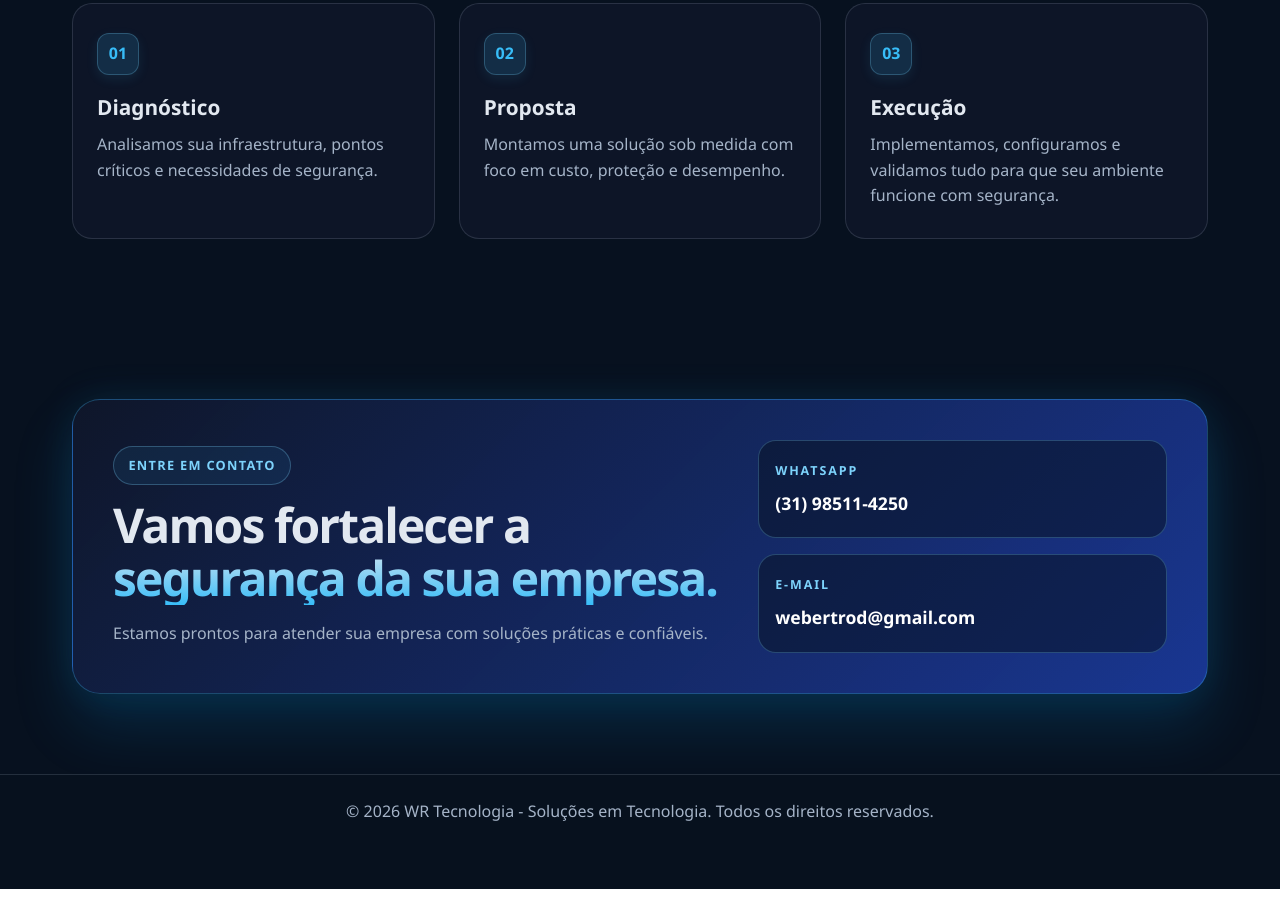
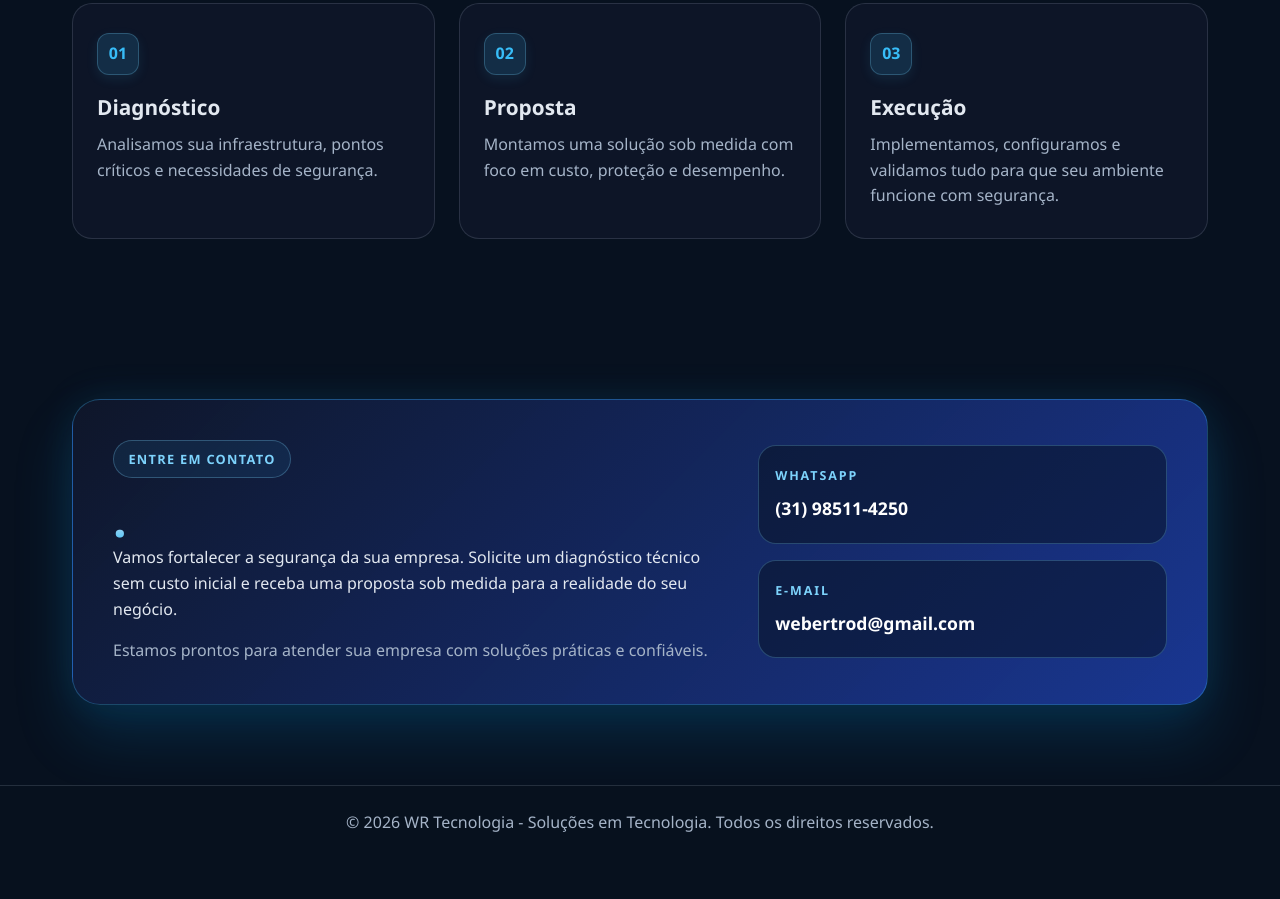
Before and after one commit to wrtecnologiabhz/wrtecnologiabhz.github.io, a plain HTML site: page index.html in a window 1280 px wide. Shown: the part 3038-3937 px from the top of the page. Drawn offline with Linux system fonts and the light colour scheme.

Commit message:
Update index.html

```diff
--- a/index.html
+++ b/index.html
@@ -185,7 +185,8 @@
             <div class="contact-card reveal">
                 <div class="contact-copy">
                     <span class="mini-tag light">Entre em contato</span>
-                    <h2>Vamos fortalecer a segurança da sua empresa.</h2>
+                    <h2>.</h2>Vamos fortalecer a segurança da sua empresa.
+Solicite um diagnóstico técnico sem custo inicial e receba uma proposta sob medida para a realidade do seu negócio.
                     <p>Estamos prontos para atender sua empresa  com soluções práticas e confiáveis.</p>
                 </div>
 
```
